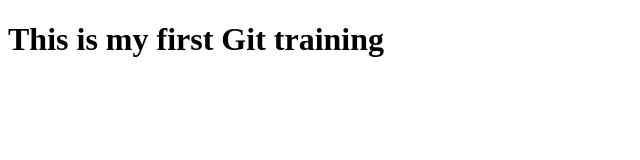
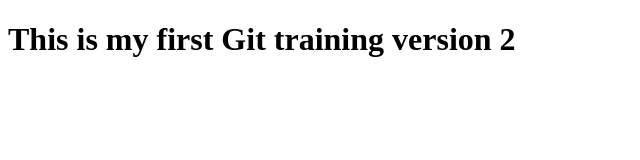
Before and after one commit to Skyrix6009/git-training, a plain HTML site: page index.html in a window 1280 px wide. Shown: the whole page, without its empty margins (0-640 px from the left). Drawn offline with Linux system fonts and the light colour scheme.

Commit message:
Initial-commit version 2

```diff
--- a/index.html
+++ b/index.html
@@ -4,6 +4,6 @@
 	<title> Hello</title>
 </head>
 <body>
-	<h1>This is my first Git training</h1>
+	<h1>This is my first Git training version 2</h1>
 </body>
 </html>
```
